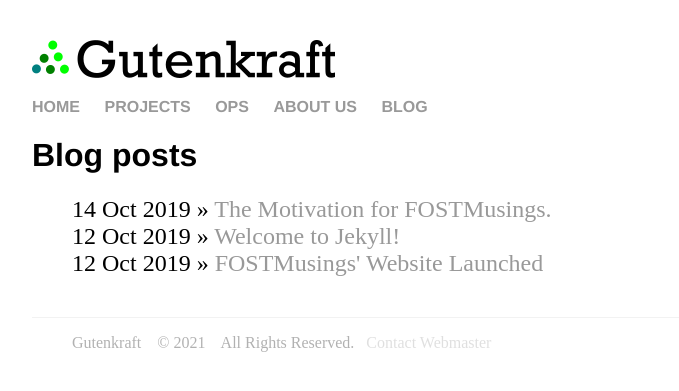
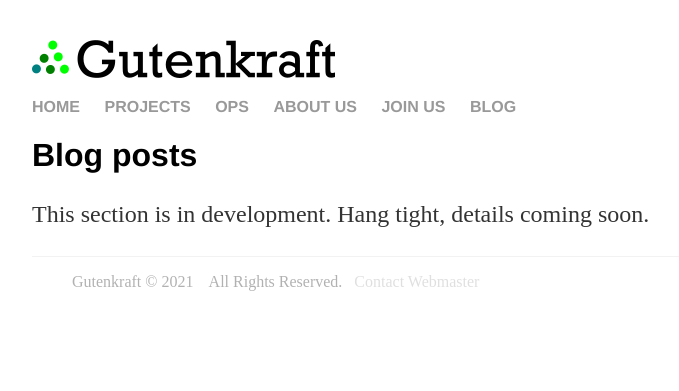
Before and after one commit to oferonmi/datafilik.github.io, a Jekyll site: the page built from blog/index.html, in a window 1280 px wide. Shown: the top 391 px of the page, without its empty margins (96-775 px from the left). Built offline with Jekyll 4.4.1, drawn with Linux system fonts in a browser that asks for light colours.

Commit message:
site update

```diff
--- a/_includes/footer.html
+++ b/_includes/footer.html
@@ -1,7 +1,7 @@
 <div class="footer" >
 	<ul>
 		<li>
-			Gutenkraft &nbsp;&nbsp; &copy; <script>document.write( new Date().getFullYear() );</script> &nbsp;&nbsp;  All Rights Reserved.&nbsp;&nbsp; <a href="mailto:datafilik@gmail.com" title="Contact Webmaster">Contact Webmaster</a>
+			Gutenkraft &copy; <script>document.write( new Date().getFullYear() );</script> &nbsp;&nbsp;  All Rights Reserved.&nbsp;&nbsp; <a href="mailto:datafilik@gmail.com" title="Contact Webmaster">Contact Webmaster</a>
 		</li>
 	</ul>
 
--- a/_includes/header.html
+++ b/_includes/header.html
@@ -9,6 +9,7 @@
 			<li><a href="/projects">PROJECTS</a></li>
 			<li><a href="/ops">OPS</a></li>
 			<li><a href="/about">ABOUT US</a></li>
+			<li><a href="/careers">JOIN US</a></li>
 			<li><a href="/blog">BLOG</a></li>
 		</ul>
 	</nav>
--- a/blog/index.html
+++ b/blog/index.html
@@ -2,10 +2,16 @@
 layout: default
 title: Blog posts
 ---
+<div class="blurb">
 	<h1>{{ page.title }}</h1>
-
+	<p align="justify">
+		This section is in development. Hang tight, details coming soon.
+	</p>
+	<!--
 	<ul class="posts">
 		{% for post in site.posts %}
 		<li><span>{{ post.date | date_to_string }}</span> » <a href="{{ post.url }}" title="{{ post.title }}">{{ post.title }}</a></li>
 		{% endfor %}
 	</ul>
+	-->
+</div><!--blurb-->
```
Also changed, not shown: careers/index.html (added, +11 -0 lines), projects/index.html (added, +10 -0 lines). Lines whose indentation alone changed are shown as unchanged.
